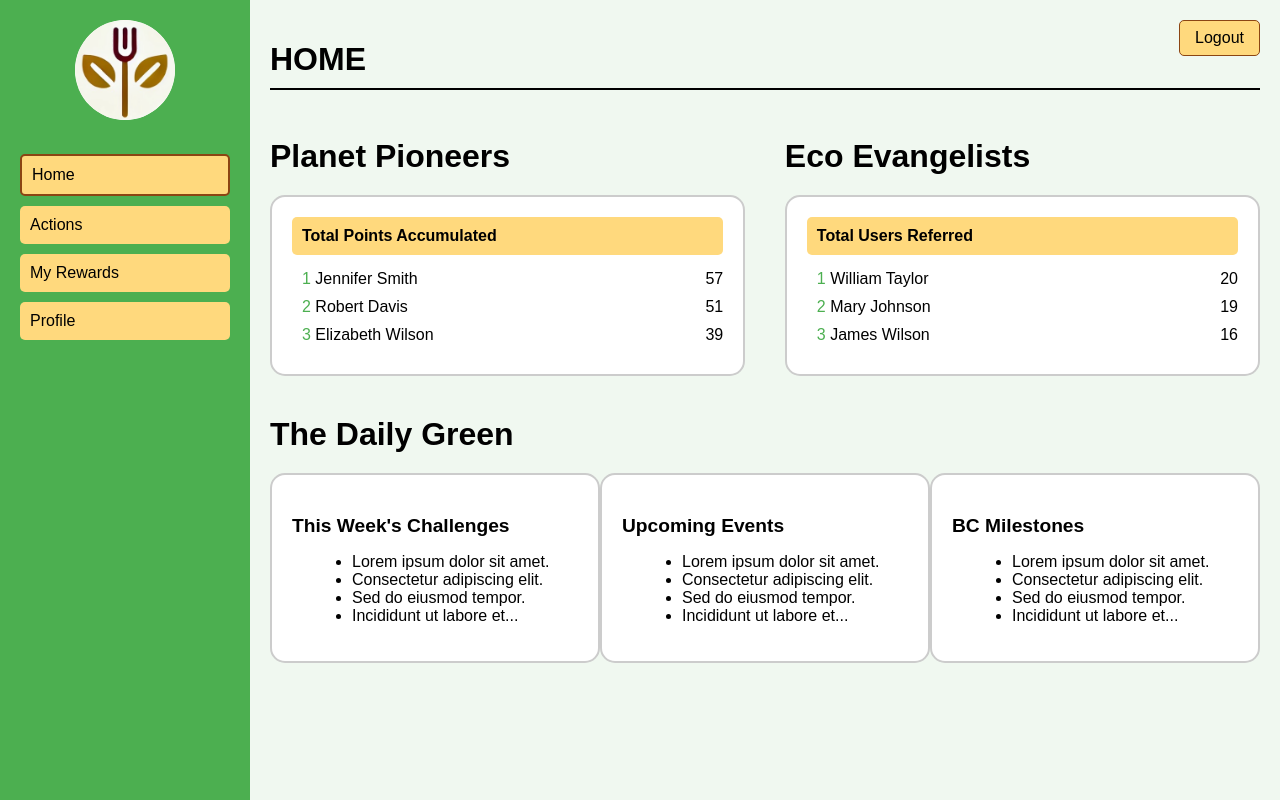
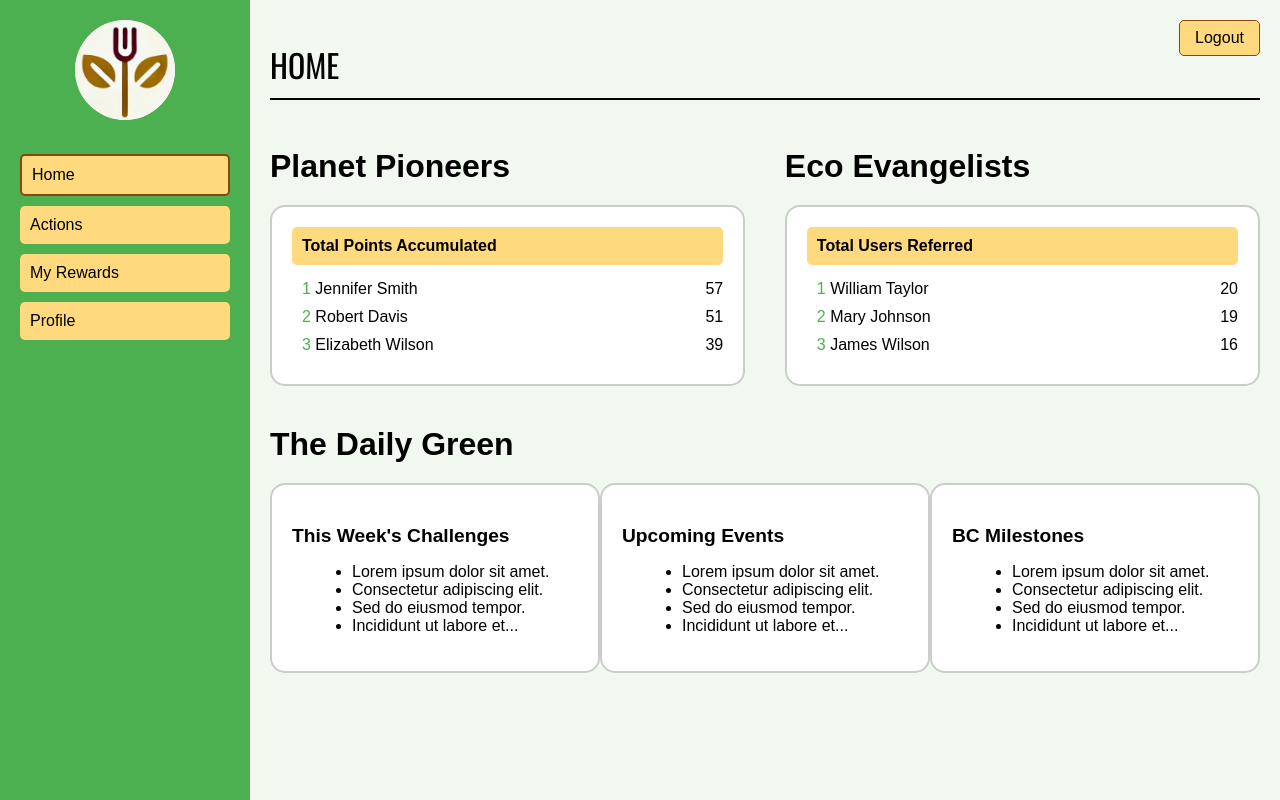
Before and after one commit to CSCI3356-Fall2024/Joaks, a Django app: page /home/ in a window 1280 px wide. Run offline with Django 5.2, Linux system fonts and the light colour scheme; the visitor is signed in with stand-in values (Sample User, id 1).

Commit message:
Home font

```diff
--- a/mysite/templates/base.html
+++ b/mysite/templates/base.html
@@ -3,6 +3,11 @@
 <head>
     <meta charset="UTF-8">
     <title>Joaks - {% block title %}{% endblock %}</title>
+
+    <link rel="preconnect" href="https://fonts.googleapis.com">
+    <link rel="preconnect" href="https://fonts.gstatic.com" crossorigin>
+    <link href="https://fonts.googleapis.com/css2?family=Oswald:wght@200..700&display=swap" rel="stylesheet">
+
     <style>
         body {
             margin: 0;
--- a/mysite/templates/home_logged_in.html
+++ b/mysite/templates/home_logged_in.html
@@ -4,7 +4,7 @@
 
 {% block content %}
 <div class="home-container">
-    <h1 style="border-bottom: 2px solid black; padding-bottom: 10px;">HOME</h1>
+    <h1 style="border-bottom: 2px solid black; font-family: 'Oswald', sans-serif; font-optical-sizing: auto; font-style: normal; font-weight: 400; padding-bottom: 10px; ">HOME</h1>
 
     <div style="display: flex; justify-content: space-between; margin-bottom: 40px;">
         <!-- Planet Pioneers Section -->
```
